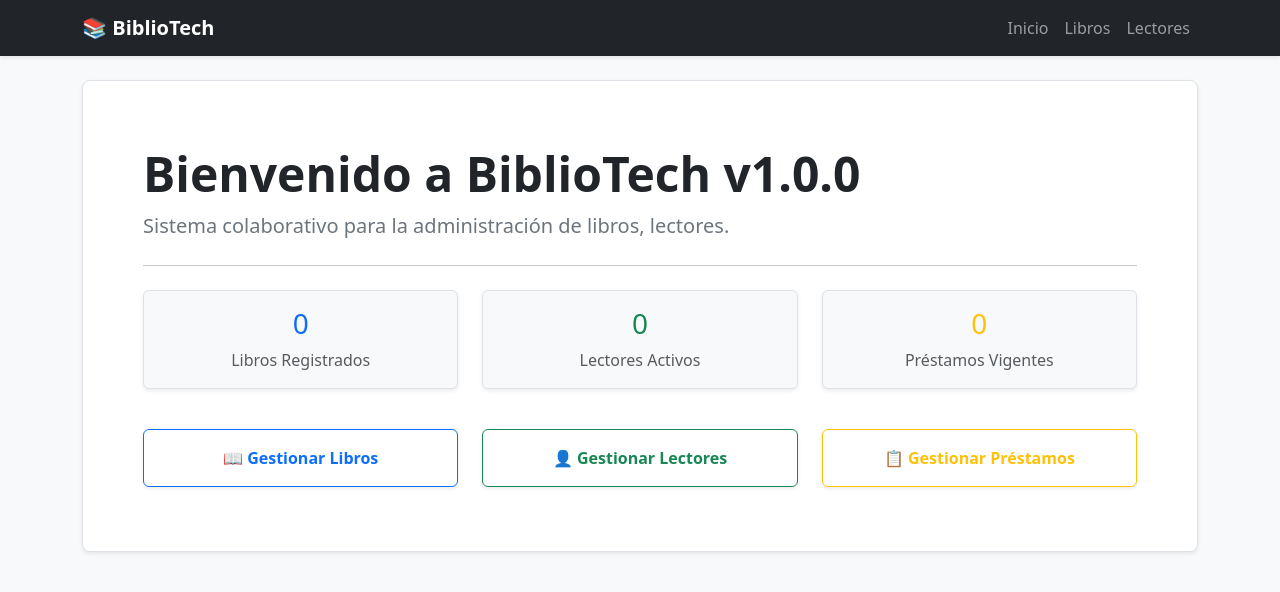
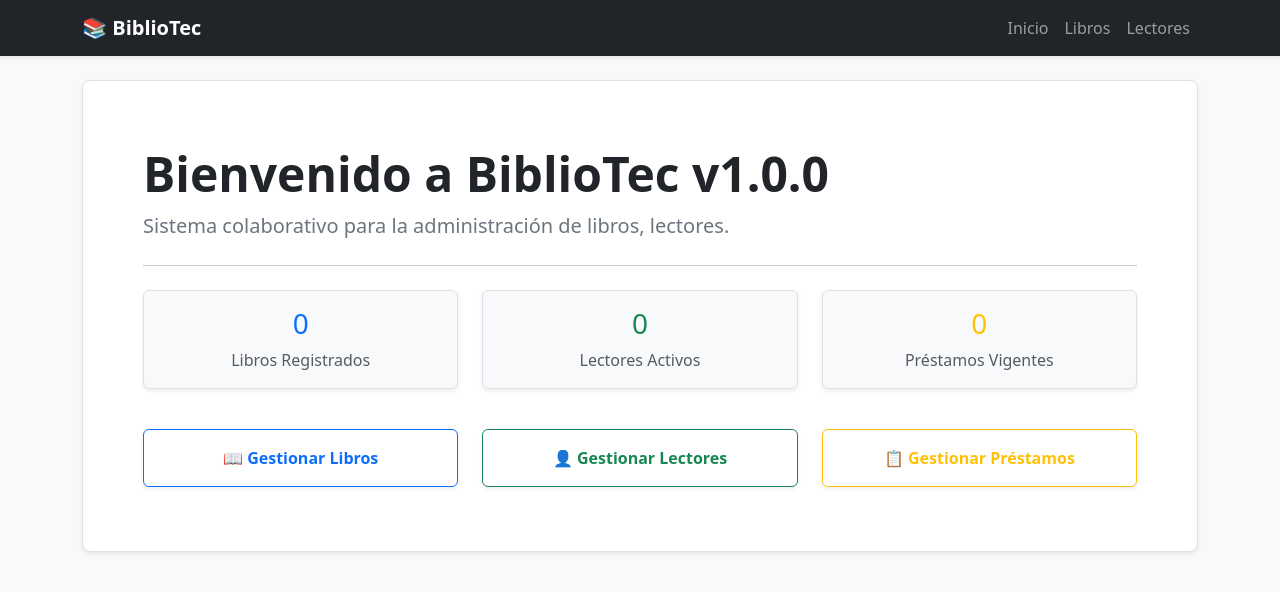
Before and after one commit to SaulOmarPacheco/PRACTICA3-U3, a Flask app: page / in a window 1280 px wide. Shown: the top 592 px of the page. Run offline with Flask 3, Linux system fonts and the light colour scheme; data that the repository does not hold is empty.

Commit message:
MEENSAJE DEL COMMIT 5

```diff
--- a/app/templates/base.html
+++ b/app/templates/base.html
@@ -10,7 +10,7 @@
 <body class="bg-light">
     <nav class="navbar navbar-expand-lg navbar-dark bg-dark mb-4 shadow-sm">
         <div class="container">
-            <a class="navbar-brand fw-bold" href="{{ url_for('home.index') }}">📚 BiblioTech</a>
+            <a class="navbar-brand fw-bold" href="{{ url_for('home.index') }}">📚 BiblioTec</a>
             <button class="navbar-toggler" type="button" data-bs-toggle="collapse" data-bs-target="#navbarNav">
                 <span class="navbar-toggler-icon"></span>
             </button>
--- a/app/templates/index.html
+++ b/app/templates/index.html
@@ -2,7 +2,7 @@
 {% block content %}
 <div class="p-5 mb-4 bg-white rounded-3 shadow-sm border">
     <div class="container-fluid py-3">
-        <h1 class="display-5 fw-bold text-dark">Bienvenido a BiblioTech v1.0.0</h1>
+        <h1 class="display-5 fw-bold text-dark">Bienvenido a BiblioTec v1.0.0</h1>
         <p class="col-md-8 fs-5 text-secondary">Sistema colaborativo para la administración de libros, lectores.</p>
         <hr class="my-4">
 
```
